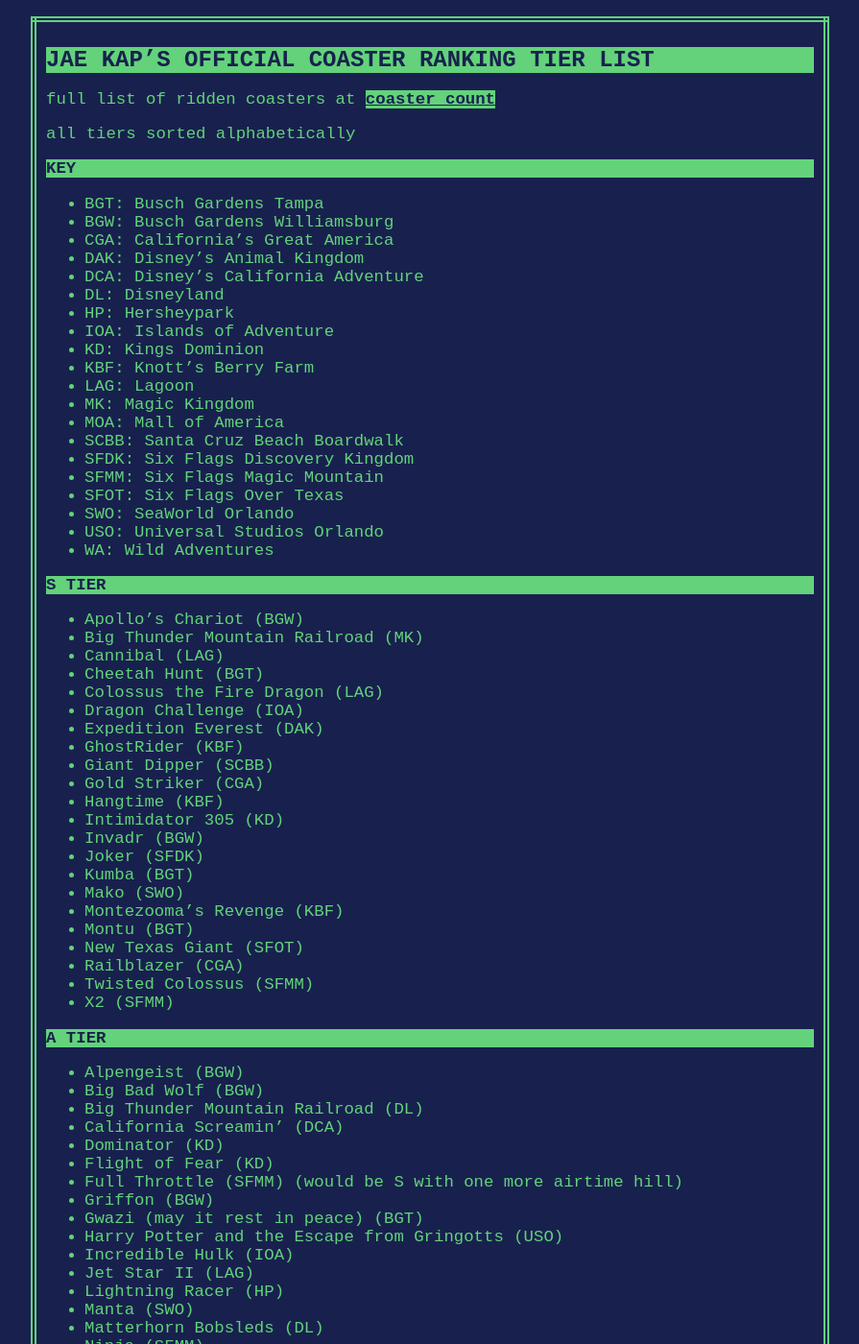
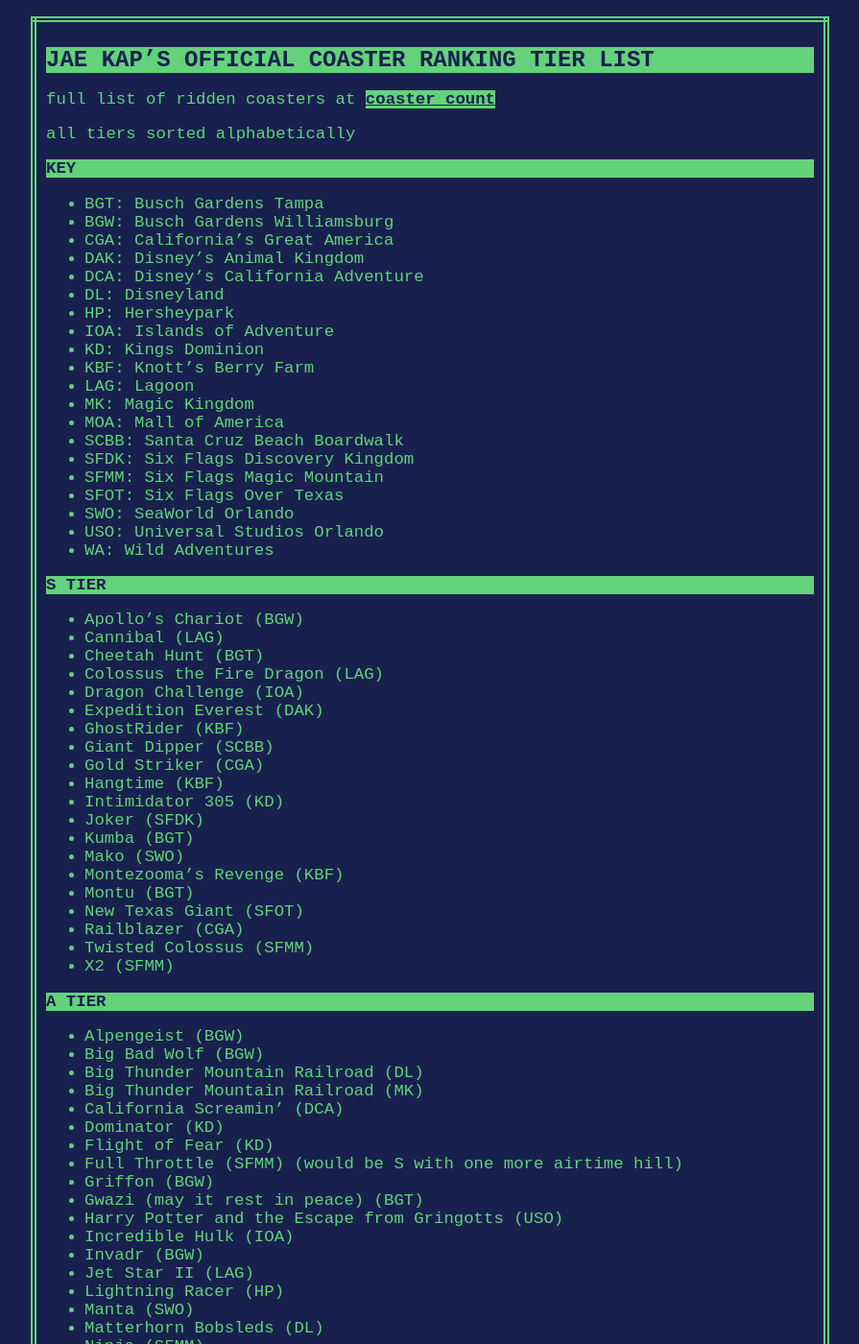
Before and after one commit to jkap/jkap-crimeteam, a Jekyll site: the page built from coaster-tiers.md, in a window 1280 px wide and 1400 px high. Shown: the whole window at 96% size, without its empty margins (192-1087 px from the left). Built offline with Jekyll 4.4.1, drawn with Linux system fonts in a browser that asks for light colours; part of the change alters nothing that is shown.

Commit message:
movement

```diff
--- a/coaster-tiers.md
+++ b/coaster-tiers.md
@@ -36,7 +36,6 @@ all tiers sorted alphabetically
 ## S Tier
 
 - Apollo’s Chariot (BGW)
-- Big Thunder Mountain Railroad (MK)
 - Cannibal (LAG)
 - Cheetah Hunt (BGT)
 - Colossus the Fire Dragon (LAG)
@@ -47,7 +46,6 @@ all tiers sorted alphabetically
 - Gold Striker (CGA)
 - Hangtime (KBF)
 - Intimidator 305 (KD)
-- Invadr (BGW)
 - Joker (SFDK)
 - Kumba (BGT)
 - Mako (SWO)
@@ -63,6 +61,7 @@ all tiers sorted alphabetically
 - Alpengeist (BGW)
 - Big Bad Wolf (BGW)
 - Big Thunder Mountain Railroad (DL)
+- Big Thunder Mountain Railroad (MK)
 - California Screamin’ (DCA)
 - Dominator (KD)
 - Flight of Fear (KD)
@@ -71,6 +70,7 @@ all tiers sorted alphabetically
 - Gwazi (may it rest in peace) (BGT)
 - Harry Potter and the Escape from Gringotts (USO)
 - Incredible Hulk (IOA)
+- Invadr (BGW)
 - Jet Star II (LAG)
 - Lightning Racer (HP)
 - Manta (SWO)
```
